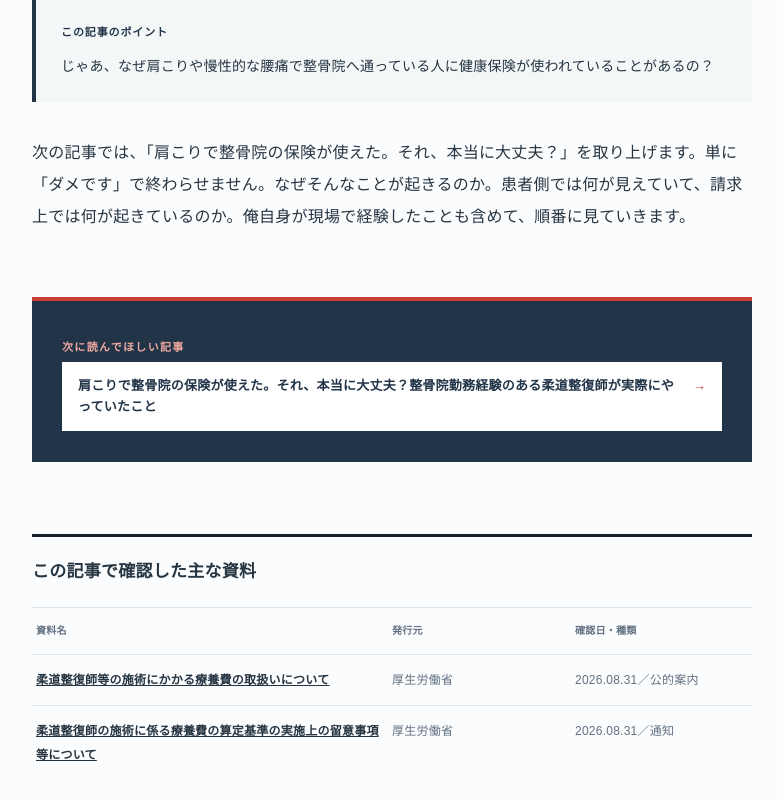
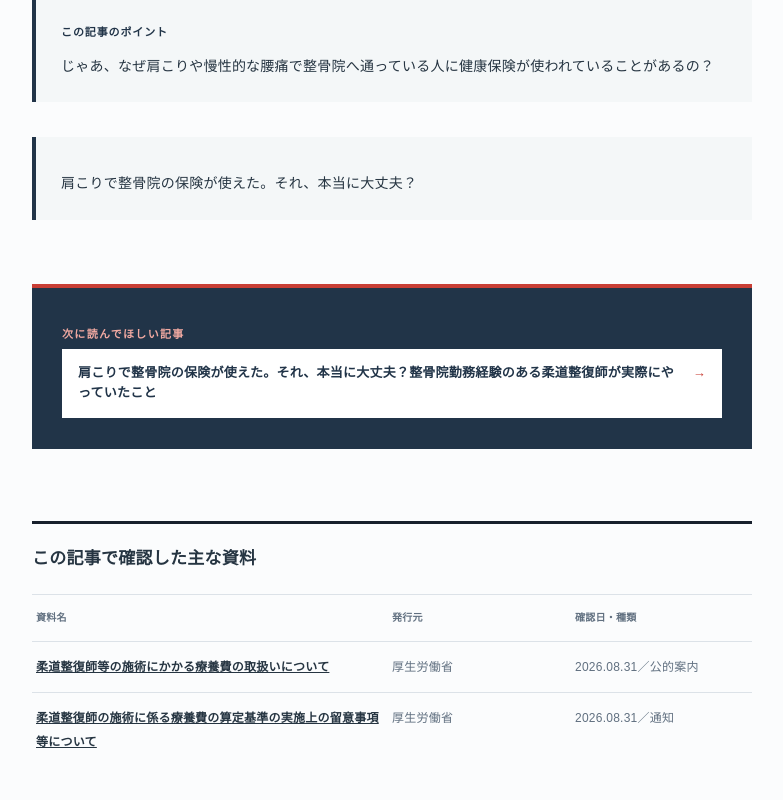
Before and after one commit to Shohei-yokoyoko/seikotsuin-daijobu, a Next.js app: page /articles/health-insurance in a window 1280 px wide. Shown: the part 5066-5866 px from the top of the page, without its empty margins (334-1117 px from the left). Built offline with nearby package versions, Linux system fonts and the light colour scheme.

Commit message:
記事末の次回導線を統一

```diff
--- a/app/articles/data.ts
+++ b/app/articles/data.ts
@@ -1,4 +1,4 @@
-export type Block={kind:"p"|"h2"|"quote"|"official"|"experience"|"wait"|"check";text:string};
+export type Block={kind:"p"|"h2"|"quote"|"official"|"experience"|"wait"|"check"|"next";text:string;href?:string;description?:string};
 export type Post={slug:string;category:string;title:string;description:string;date:string;next?:string;blocks:Block[]};
 const p=(text:string):Block=>({kind:"p",text});
 const h2=(text:string):Block=>({kind:"h2",text});
@@ -7,6 +7,7 @@ const experience=(text:string):Block=>({kind:"experience",text});
 const wait=(text:string):Block=>({kind:"wait",text});
 const check=(text:string):Block=>({kind:"check",text});
 const quote=(text:string):Block=>({kind:"quote",text});
+const next=(text:string,href:string|undefined,description:string):Block=>({kind:"next",text,href,description});
 
 export const posts:Post[]=[
 {slug:"what-is-seikotsuin",category:"初めての方へ",title:"整骨院って、本当は何をするところ？ 整骨院で働いた柔道整復師が中にいたからこそ伝えたいこと",description:"整骨院を利用する前に知っておきたい、柔道整復師と療養費制度の基本。そして、このブログが何を検証するのか。",date:"2026.08.31",next:"health-insurance",blocks:[
@@ -94,7 +95,7 @@ h2("ここから先が、俺がこのブログで書きたい話"),
 p("制度だけなら、「骨折・脱臼・打撲・捻挫などが対象です」「肩こりや筋肉疲労は対象外です」で話は終わります。でも俺がこのブログを始めた理由は、その先にあります。"),
 experience("俺が実際に整骨院で働いていたとき、慢性的な腰痛で来る患者さんもいました。肩こりや身体の張りを訴える患者さんもいました。揉んでほしいという人もいました。そして俺自身、施術だけでなくレセプト業務にも関わりました。公的な制度として書かれていることと、俺が実際の現場で経験したこと。この二つを並べると、どうしても次の疑問が出てきます。"),
 quote("じゃあ、なぜ肩こりや慢性的な腰痛で整骨院へ通っている人に健康保険が使われていることがあるの？"),
-p("次の記事では、「肩こりで整骨院の保険が使えた。それ、本当に大丈夫？」を取り上げます。単に「ダメです」で終わらせません。なぜそんなことが起きるのか。患者側では何が見えていて、請求上では何が起きているのか。俺自身が現場で経験したことも含めて、順番に見ていきます。")
+next("肩こりで整骨院の保険が使えた。それ、本当に大丈夫？","/articles/shoulder-insurance","単に「ダメです」で終わらせません。なぜそんなことが起きるのか。患者側では何が見えていて、請求上では何が起きているのか。俺自身が現場で経験したことも含めて、順番に見ていきます。")
 ]},
 {slug:"shoulder-insurance",category:"健康保険・療養費",title:"肩こりで整骨院の保険が使えた。それ、本当に大丈夫？整骨院勤務経験のある柔道整復師が実際にやっていたこと",description:"単なる肩こりは療養費の対象外です。勤務経験を、制度上のルールと明確に分けて記録します。",date:"2026.08.31",blocks:[
 p("「肩が凝ったから整骨院へ行った」「電気を当ててもらって、全身を揉んでもらった」「健康保険が使えたから、支払いは数百円だった」。整骨院へ行ったことがある人なら、そんな経験があるかもしれません。"),
@@ -131,7 +132,7 @@ check("「俺は何という負傷名で健康保険を使っているんだろ
 h2("「保険者から書類が届いたら、書かずに持ってきてください」"),
 p("そして、この話にはまだ続きがあります。健康保険組合などから患者本人へ、「いつ、どこで負傷しましたか？」「どんな施術を受けましたか？」といった内容を確認する書類が届くことがあります。そこで患者さん本人が、「昔から肩が凝っていて、揉んでもらっています」と書いたらどうなるでしょうか。院側から請求されている内容と食い違う可能性があります。"),
 experience("実際に俺が経験した現場では、「保険者から書類が届いたら、自分で書かずに整骨院へ持ってきてください」という案内が行われていました。初診の患者さんに、その旨を書いた紙を渡していた勤務先もありました。"),
-p("なぜそんなことをするのか。次の記事では、この「患者照会」と「療養費支給申請書」を取り上げます。保険者はなぜ患者本人へ確認するのか。患者は何を確認すればいいのか。そしてなぜ整骨院側が、「書かずに持ってきて」と言うことがあるのか。俺自身の経験と、公的な資料を分けながら説明します。")
+p("なぜそんなことをするのか。"),next("この「患者照会」と「療養費支給申請書」",undefined,"保険者はなぜ患者本人へ確認するのか。患者は何を確認すればいいのか。そしてなぜ整骨院側が、「書かずに持ってきて」と言うことがあるのか。俺自身の経験と、公的な資料を分けながら説明します。")
 ]}
 ];
 export const findPost=(slug:string)=>posts.find(p=>p.slug===slug);
```
